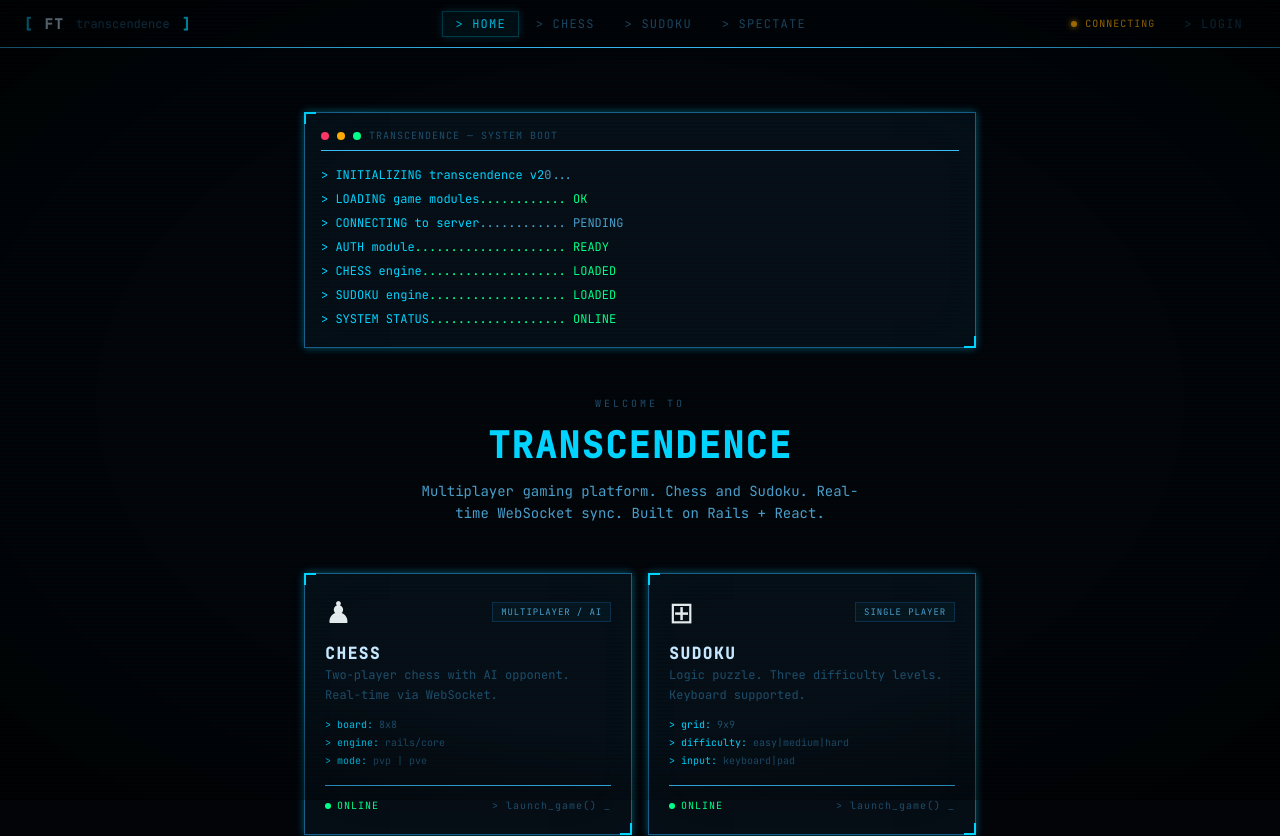
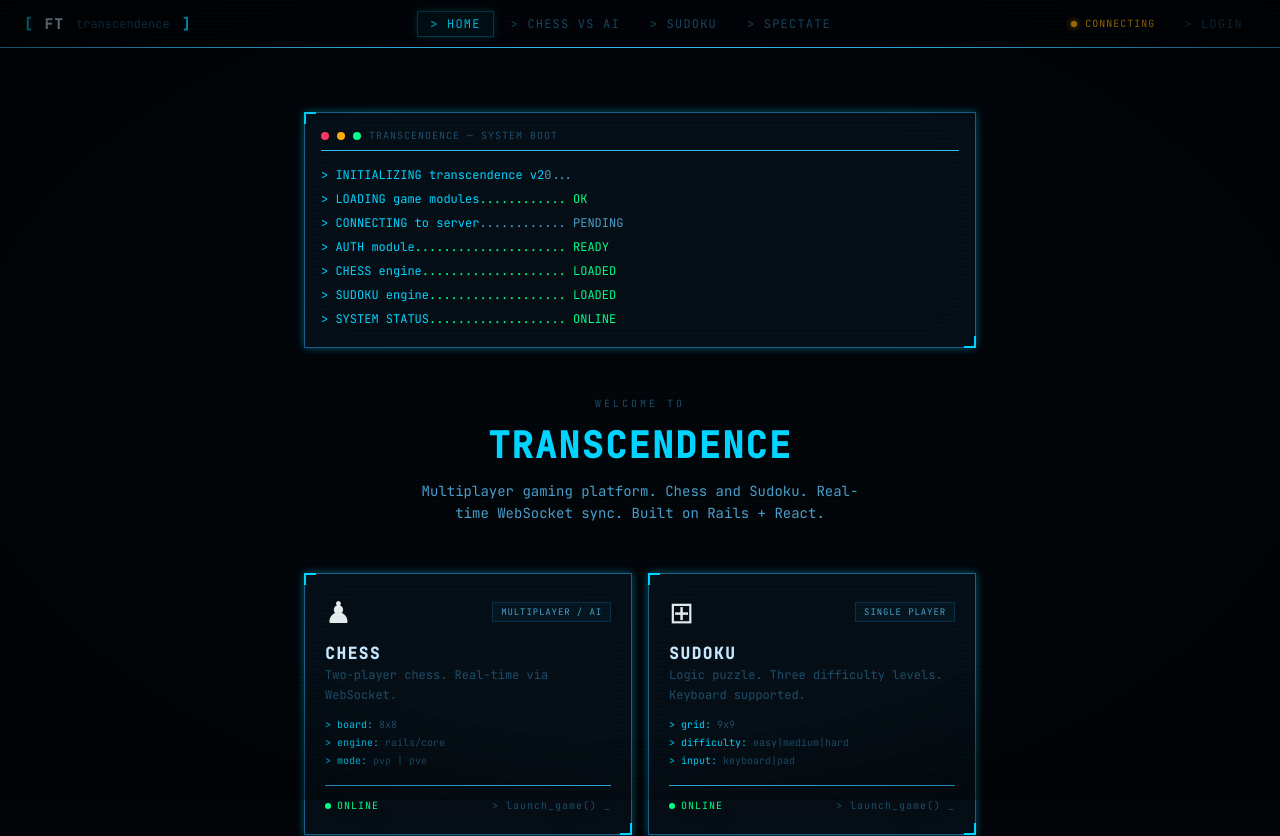
Before and after one commit to Chaikney/ft_transcendence, a React (Vite) app in the folder frontend/: page / in a window 1280 px wide. Shown: the top 836 px of the page. Built offline with nearby package versions, Linux system fonts and the light colour scheme.

Commit message:
chat in progress

```diff
--- a/frontend/src/layouts/RootLayout.tsx
+++ b/frontend/src/layouts/RootLayout.tsx
@@ -60,7 +60,7 @@
 
 const NAV_ITEMS = [
   { label: '> home', path: '/' },
-  { label: '> chess', path: '/game/chess/chess-001' },
+  { label: '> chess VS AI', path: '/game/chess/chess-001' },
   { label: '> sudoku', path: '/game/sudoku' },
   { label: '> spectate', path: '/spectate' },
 ] as const;
--- a/frontend/src/pages/LandingPage.tsx
+++ b/frontend/src/pages/LandingPage.tsx
@@ -21,7 +21,7 @@
     label:    'CHESS',
     path:     '/game/chess/chess-001', // Esto ahora solo sirve como referencia visual o de reserva
     icon:     '♟',
-    desc:     'Two-player chess with AI opponent. Real-time via WebSocket.',
+    desc:     'Two-player chess. Real-time via WebSocket.',
     tag:      'MULTIPLAYER / AI',
     status:   'ONLINE',
     lines:    ['> board: 8x8', '> engine: rails/core', '> mode: pvp | pve'],
```
